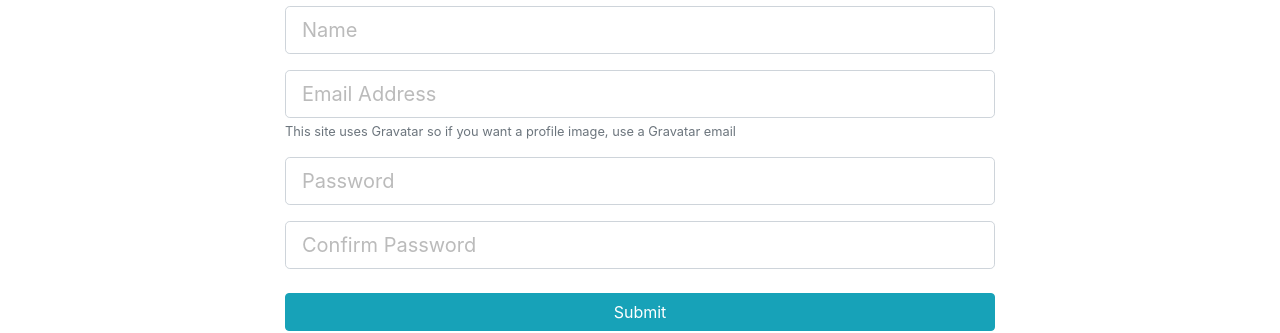
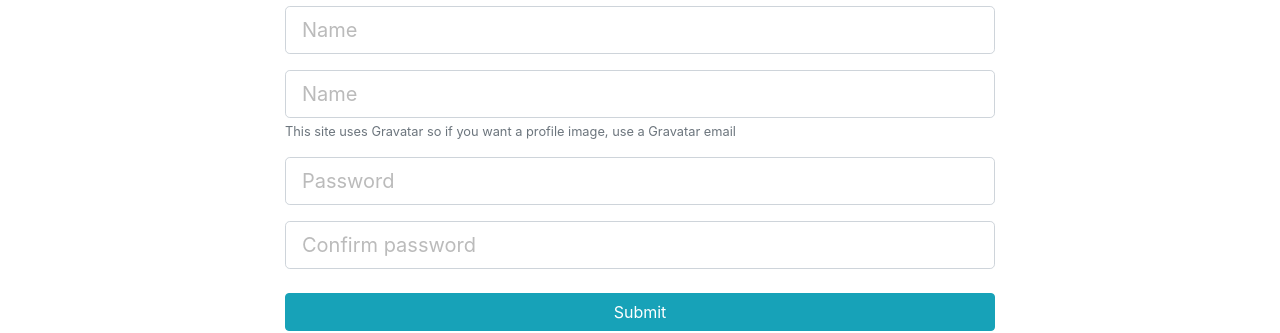
Before and after one commit to egorzvuzdetskyi/socilanconnector, a React (Create React App) app in the folder client/: page /register in a window 1280 px wide. Shown: the part 195-528 px from the top of the page. Built offline with nearby package versions, Linux system fonts and the light colour scheme.

Commit message:
refactored Register component for TextFieldGroup

```diff
--- a/client/src/components/auth/Register.js
+++ b/client/src/components/auth/Register.js
@@ -4,6 +4,7 @@ import {connect} from "react-redux";
 import {registerUser} from "../../actions/authActions";
 import {PropTypes} from 'prop-types';
 import {withRouter} from "react-router-dom";
+import TextFieldGroup from "../common/TextFieldGroup";
 
 class Register extends Component {
 
@@ -43,7 +44,7 @@ class Register extends Component {
     };
 
     componentDidMount() {
-        if(this.props.auth.isAuthenticated) {
+        if (this.props.auth.isAuthenticated) {
             this.props.history.push('/dashboard');
         }
     }
@@ -62,60 +63,42 @@ class Register extends Component {
                             <h1 className="display-4 text-center">Sign Up</h1>
                             <p className="lead text-center">Create your SocialConnector account</p>
                             <form onSubmit={this.onSubmit}>
-                                <div className="form-group">
-                                    <input type="text"
-                                           className={
-                                               classnames('form-control form-control-lg', {
-                                                   'is-invalid': errors.name
-                                               })}
+
+                                <TextFieldGroup
+                                    name="name"
                                     placeholder="Name"
-                                           name="name"
                                     value={this.state.name}
-                                           onChange={this.onChange}
-                                    />
-                                    {errors.name && (<div className="invalid-feedback">{errors.name}</div>)}
-                                </div>
-                                <div className="form-group">
-                                    <input type="email"
-                                           className={
-                                               classnames('form-control form-control-lg', {
-                                                   'is-invalid': errors.email
-                                               })}
-                                           placeholder="Email Address"
+                                    error={errors.name}
+                                    onChange={this.onChange}/>
+
+                                <TextFieldGroup
+                                    name="email"
+                                    placeholder="Name"
                                     value={this.state.email}
-                                           onChange={this.onChange}
-                                           name="email"/>
-                                    {errors.email && (<div className="invalid-feedback">{errors.email}</div>)}
-                                    <small className="form-text text-muted">
+                                    error={errors.email}
+                                    type="email"
+                                    info="
                                     This site uses Gravatar so if you want a
                                         profile image, use a Gravatar email
-                                    </small>
-                                </div>
-                                <div className="form-group">
-                                    <input type="password"
-                                           className={
-                                               classnames('form-control form-control-lg', {
-                                                   'is-invalid': errors.password
-                                               })}
+                                        "
+                                    onChange={this.onChange}/>
+
+                                <TextFieldGroup
+                                    name="password"
                                     placeholder="Password"
+                                    type="password"
                                     value={this.state.password}
-                                           onChange={this.onChange}
-                                           name="password"/>
-                                    {errors.password && (<div className="invalid-feedback">{errors.password}</div>)}
-                                </div>
-                                <div className="form-group">
-                                    <input type="password"
-                                           className={
-                                               classnames('form-control form-control-lg', {
-                                                   'is-invalid': errors.password2
-                                               })
-                                           }
-                                           placeholder="Confirm Password"
+                                    error={errors.password}
+                                    onChange={this.onChange}/>
+
+                                <TextFieldGroup
+                                    name="password"
+                                    placeholder="Confirm password"
+                                    type="password"
                                     value={this.state.password2}
-                                           onChange={this.onChange}
-                                           name="password2"/>
-                                    {errors.password2 && (<div className="invalid-feedback">{errors.password2}</div>)}
-                                </div>
+                                    error={errors.password2}
+                                    onChange={this.onChange}/>
+
                                 <input type="submit" className="btn btn-info btn-block mt-4"/>
                             </form>
                         </div>
```
Lines whose indentation alone changed are shown as unchanged.
